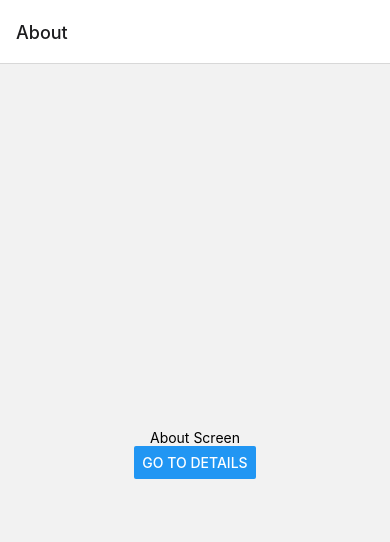
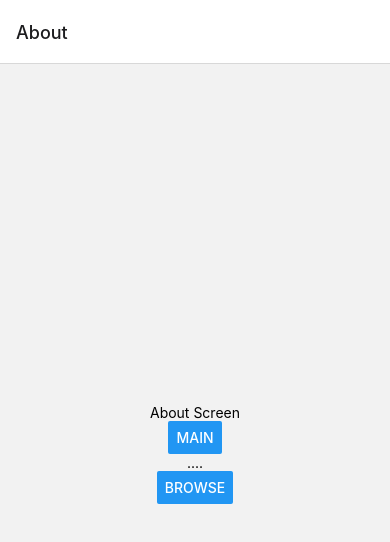
Before and after one commit to KarlHeitmann/RaspberryExpoMedia, a React Native app: screen / in a window 390 px wide. Shown: the top 542 px of the page. Built offline with nearby package versions, Linux system fonts and the light colour scheme.

Commit message:
agregado browse_screen y se ven los archivos del primer nivel del ls

```diff
--- a/App.js
+++ b/App.js
@@ -3,6 +3,7 @@ import { NavigationContainer } from '@react-navigation/native';
 import { createNativeStackNavigator } from '@react-navigation/native-stack';
 import { Button, Text, View } from 'react-native';
 import Main from './screens/main';
+import BrowseScreen from './screens/browse_screen';
 
 
 const DOMAIN_API = 'http://192.168.8.117:4567'
@@ -12,8 +13,13 @@ function About({ navigation }) {
     <View style={{ flex: 1, alignItems: 'center', justifyContent: 'center' }}>
       <Text>About Screen</Text>
       <Button
-        title="Go to Details"
+        title="Main"
         onPress={() => navigation.navigate('Main')}
+      />
+      <Text>....</Text>
+      <Button
+        title="Browse"
+        onPress={() => navigation.navigate('Browse')}
       />
     </View>
   );
@@ -27,6 +33,7 @@ export default function App() {
       <Stack.Navigator>
         <Stack.Screen name="About" component={About} />
         <Stack.Screen name="Main" component={Main} />
+        <Stack.Screen name="Browse" component={BrowseScreen} />
       </Stack.Navigator>
     </NavigationContainer>
   )
--- a/components/browse.js
+++ b/components/browse.js
@@ -3,11 +3,26 @@ import { Button, SafeAreaView, ScrollView, StyleSheet, Text, View } from 'react-
 
 const DOMAIN_API = 'http://192.168.8.117:4567'
 
-export default function Playlist({songs, current_item_playlist}) {
+export default function Browse() {
+  const [files, setFiles] = useState([])
+
+  useEffect(async() => {
+    console.log("Browse")
+    const resp = await fetch(`${DOMAIN_API}/ls`)
+    const files = await resp.json();
+    setFiles(files)
+  }, [])
   // console.log(songs)
   return (
     <View>
       <Text>Browse</Text>
+      {
+        files.map(function(file, i) {
+          return <Text key={i}>
+            {file}
+          </Text>
+        })
+      }
     </View>
   )
 }
--- /dev/null
+++ b/screens/browse_screen.js
@@ -0,0 +1,12 @@
+import React from 'react';
+import Browse from '../components/browse';
+import { Button, Text, View } from 'react-native';
+
+export default function BrowseScreen({ navigation }) {
+  return (
+    <View style={{ flex: 1, alignItems: 'center', justifyContent: 'center' }}>
+      <Text>Browse</Text>
+      <Browse />
+    </View>
+  );
+}
```
